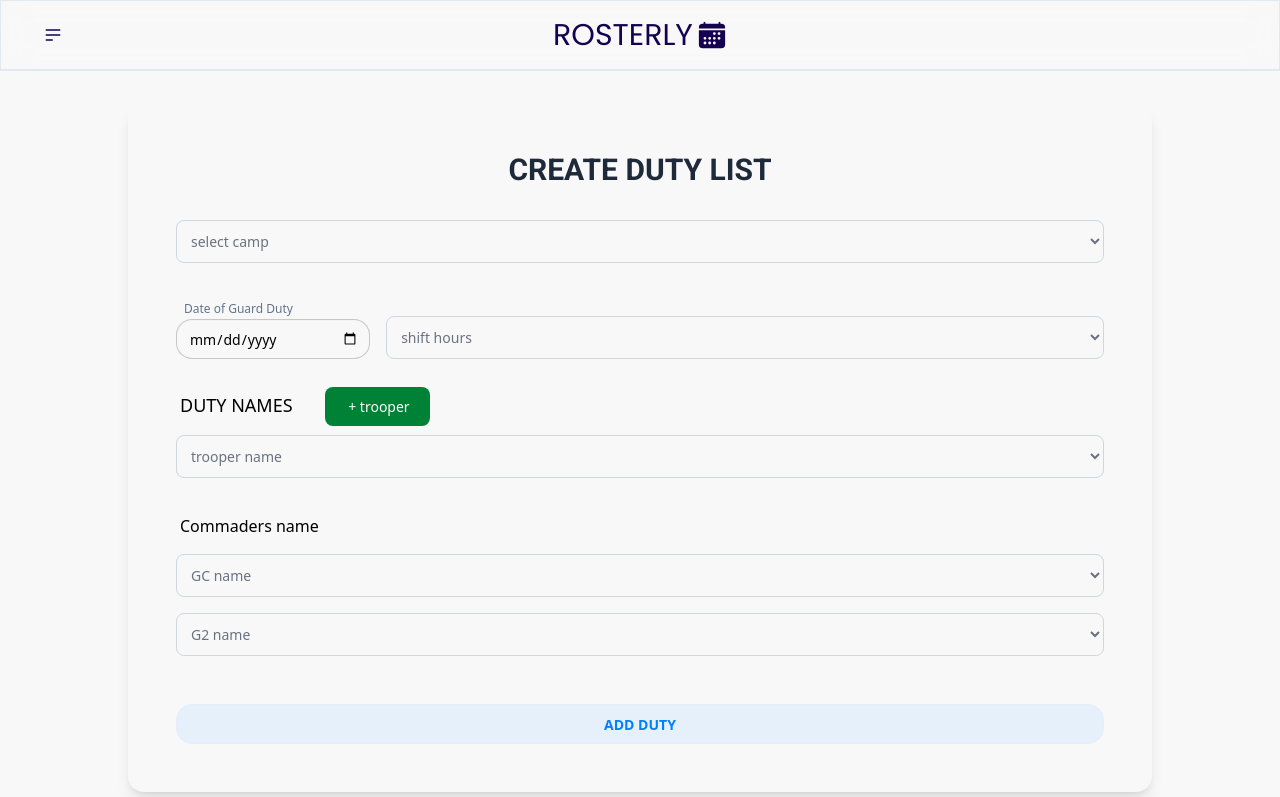
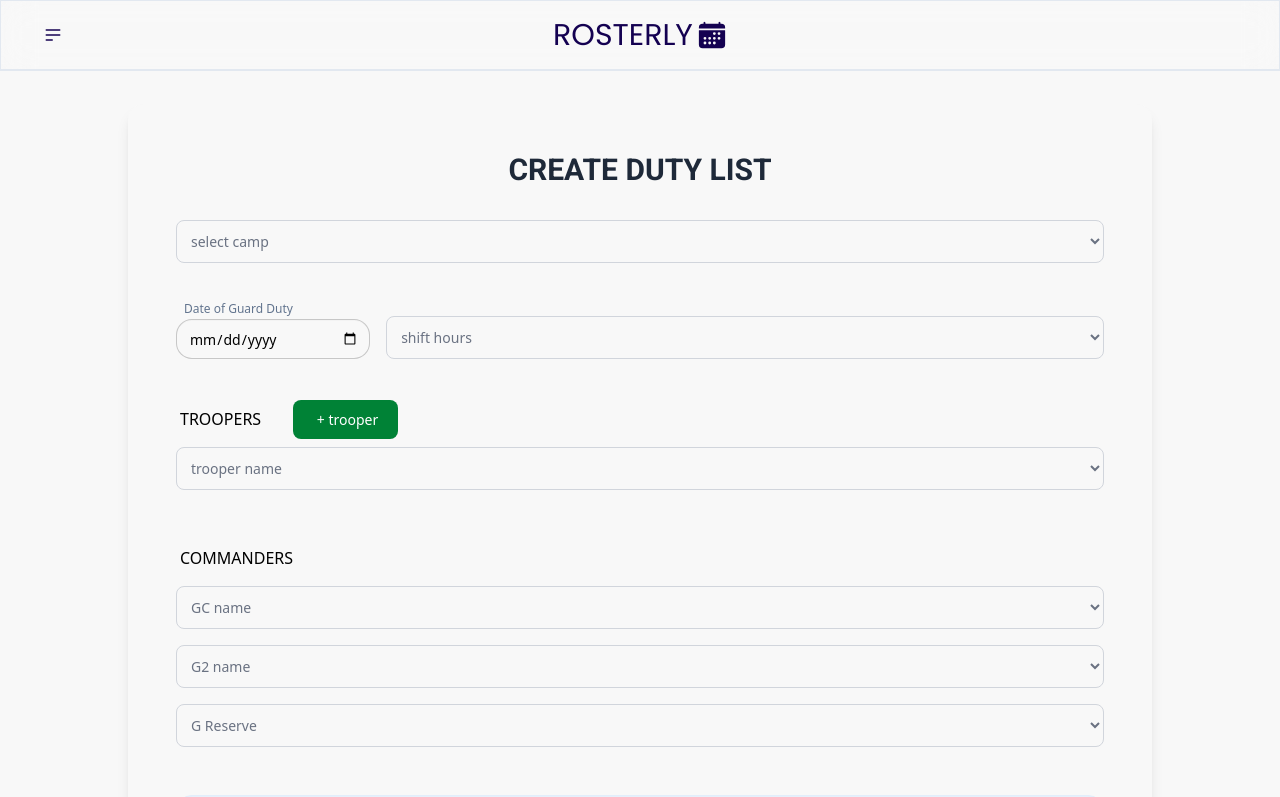
Before and after one commit to ongkitwei/Rosterly, a Next.js app: page /add-duty in a window 1280 px wide. Shown: the top 797 px of the page. Built offline with nearby package versions, Linux system fonts and the light colour scheme.

Commit message:
Added day into date info

```diff
--- a/jsconfig.json
+++ b/jsconfig.json
@@ -1,5 +1,9 @@
 {
   "compilerOptions": {
+    "target": "ESNext",
+    "module": "ESNext",
+    "moduleResolution": "Bundler",
+    "skipLibCheck": true,
     "paths": {
       "@/*": ["./src/*"]
     }
--- a/package.json
+++ b/package.json
@@ -9,12 +9,15 @@
     "lint": "next lint"
   },
   "dependencies": {
+    "@chakra-ui/react": "^3.17.0",
+    "@emotion/react": "^11.14.0",
     "axios": "^1.9.0",
     "cally": "^0.8.0",
     "joi": "^17.13.3",
     "jotai": "^2.12.3",
     "mongoose": "^8.14.1",
     "next": "15.3.1",
+    "next-themes": "^0.4.6",
     "react": "^19.0.0",
     "react-dom": "^19.0.0",
     "react-icons": "^5.5.0"
--- a/src/app/api/users/route.js
+++ b/src/app/api/users/route.js
@@ -5,10 +5,11 @@ import { NextResponse } from "next/server";
 export async function POST(request) {
   try {
     await connectionToMongoDb();
-    const { camp, date, shift, troopersName, comdsName } = await request.json();
+    const { camp, fulldate, shift, troopersName, comdsName } =
+      await request.json();
     const newUser = new User({
       camp: camp,
-      date: date,
+      date: fulldate,
       shift: shift,
       troopersName: troopersName,
       comdsName: comdsName,
--- a/src/app/page.js
+++ b/src/app/page.js
@@ -1,6 +1,5 @@
 import HomepageStats from "@/components/homepage/HomepageStats";
 import Calendar from "@/ui/Calendar";
-
 import React from "react";
 
 function page() {
--- a/src/components/add-duty/AddDutyForm.jsx
+++ b/src/components/add-duty/AddDutyForm.jsx
@@ -5,6 +5,8 @@ import { Roboto } from "next/font/google";
 import names from "../../../data/troopersNames.json"; // adjust the path to match your file
 import comdnames from "../../../data/comdsNames.json"; // adjust the path to match your file
 import axios from "axios";
+import { getDayName } from "@/util";
+import { get } from "mongoose";
 
 const robotoFont = Roboto({ subsets: ["latin"], weight: "700" });
 
@@ -14,9 +16,9 @@ function AddDutyForm() {
   const [camp, setCamp] = useState("");
   const [date, setDate] = useState("");
   const [shift, setShift] = useState("");
-
+  const [fulldate, setFulldate] = useState("");
   const [isAdded, setIsAdded] = useState(false);
-
+  console.log(typeof getDayName("2025-05-10"));
   return (
     <div className="w-full max-w-[95%] mx-auto lg:max-w-[80%] h-fit bg-base-100 shadow-lg rounded-2xl p-5 lg:p-12 mt-4 mb-12">
       <h2
@@ -39,7 +41,7 @@ function AddDutyForm() {
         </select>
       </form>
 
-      <div className="flex flex-row items-end justify-center mt-8 gap-4 mb-8">
+      <div className="flex flex-row items-end justify-center mt-8 gap-4 mb-12">
         <div>
           {" "}
           <label htmlFor="datee" className="pl-2 text-slate-500 text-xs">
@@ -49,7 +51,9 @@ function AddDutyForm() {
             type="date"
             id="datee"
             className="input w-full"
-            onChange={(x) => setDate(x.target.value)}
+            onChange={(x) => {
+              setDate(x.target.value);
+            }}
             value={date}
           />
         </div>
@@ -69,7 +73,7 @@ function AddDutyForm() {
         </form>
       </div>
 
-      <span className="text-lg mt-5 pl-1 pb-2 pt-8 pr-8">DUTY NAMES</span>
+      <span className="text-base mt-5 pl-1 pb-2 pt-8 pr-8">TROOPERS</span>
       <span
         className="focus:outline-none text-white bg-green-700 hover:bg-green-800 focus:ring-4 focus:ring-green-300 font-medium rounded-lg text-sm px-5 py-2.5 me-2 mb-2 dark:bg-green-600 dark:hover:bg-green-700 dark:focus:ring-green-800 hover:cursor-pointer"
         onClick={() => setTroopersName([...troopersName, ""])}
@@ -251,7 +255,7 @@ function AddDutyForm() {
           </select>
         </form> */}
       </div>
-      <h2 className="pl-1 text-base pt-5">Commaders name</h2>
+      <h2 className="pl-1 text-base pt-10">COMMANDERS</h2>
       <form className="w-full mt-4">
         <select
           className="border border-gray-300 text-sm rounded-lg focus:border-gray-500 block w-full p-2.5 placeholder-gray-400 text-gray-500 focus:ring-gray-500"
@@ -293,25 +297,47 @@ function AddDutyForm() {
           ))}
         </select>
       </form>
-
+      <form className="w-full mt-4">
+        <select
+          className="border border-gray-300 text-sm rounded-lg focus:border-gray-500 block w-full p-2.5 placeholder-gray-400 text-gray-500 focus:ring-gray-500"
+          onChange={(e) => {
+            const updated = [...comdsName];
+            updated[2] = e.target.value; // for GC1
+            setComdsName(updated);
+          }}
+          value={comdsName[2] || ""}
+        >
+          <option value="" disabled>
+            G Reserve
+          </option>
+          {comdnames.map((name, index) => (
+            <option key={index} value={name}>
+              {name}
+            </option>
+          ))}
+        </select>
+      </form>
       <button
         className="btn btn-soft btn-info mt-12 w-full"
         onClick={async () => {
-          setIsAdded(!isAdded);
-          setComdsName([]);
-          setTroopersName([""]);
-          setDate("");
-          setCamp("");
-          setShift("");
-
           try {
+            const day = getDayName(date);
+            const fullDate = date + " " + day;
             const response = await axios.post("/api/users", {
               camp,
-              date,
+              fulldate: fullDate,
               shift,
               troopersName,
               comdsName,
             });
+            console.log(response);
+            setIsAdded(!isAdded);
+            setComdsName([]);
+            setTroopersName([""]);
+            setDate("");
+            setCamp("");
+            setShift("");
+            setFulldate("");
           } catch (err) {
             console.error(err);
           }
--- a/src/util/index.js
+++ b/src/util/index.js
@@ -4,3 +4,9 @@ export function getDayAndMonthFromDateInput(dateInput) {
   const day = date.getDate(); // getDate() is 1-based
   return { month, day };
 }
+
+export function getDayName(selectedDate) {
+  const dateObj = new Date(selectedDate);
+  const dayName = dateObj.toLocaleDateString("en-US", { weekday: "long" }); // "Thursday"
+  return dayName;
+}
```
Also changed, not shown: 1 other file (tests, documents, lock files or other folders).
